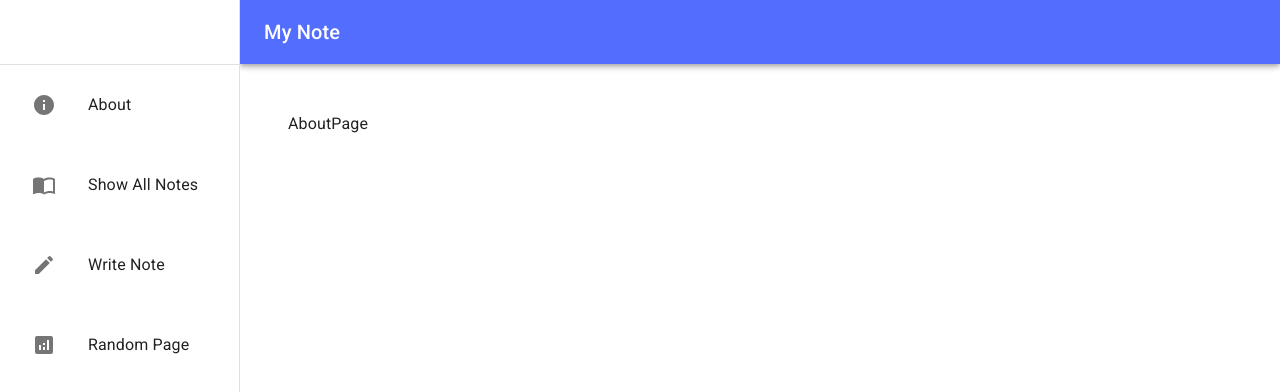
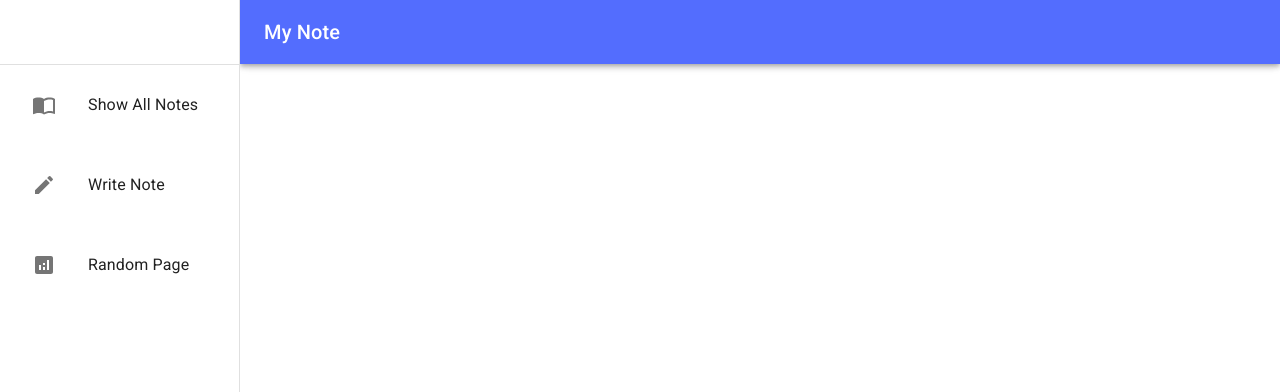
Before and after one commit to KimJaehyunPro/NoteAppFrontend, a React (Create React App) app: page / in a window 1280 px wide. Shown: the top 392 px of the page. Built offline with nearby package versions, Linux system fonts and the light colour scheme.

Commit message:
NOTEAPP-10: About page deleted

```diff
--- a/src/Components/App/MainApp.jsx
+++ b/src/Components/App/MainApp.jsx
@@ -2,7 +2,6 @@ import * as React from 'react';
 
 import { createBrowserRouter, RouterProvider } from 'react-router-dom';
 import Layout from './Layout';
-import AboutPage from '../../Pages/About/AboutPage';
 import CreateNotePage from '../../Pages/CreateNote/CreateNotePage';
 import ReadNoteListPage from '../../Pages/ReadNoteList/ReadNoteListPage';
 import ReadNotePage from '../../Pages/ReadNote/ReadNotePage';
@@ -16,10 +15,6 @@ export default function MainApp(props) {
       path: "/",
       element: <Layout />,
       children: [
-        {
-          path: "/",
-          element: <AboutPage />
-        },
         {
           path: "/note",
           element: <ReadNoteListPage />
--- a/src/Components/App/MainDrawerChoice.jsx
+++ b/src/Components/App/MainDrawerChoice.jsx
@@ -8,7 +8,6 @@ import Toolbar from '@mui/material/Toolbar';
 import ImportContactsIcon from '@mui/icons-material/ImportContacts';
 import CreateIcon from '@mui/icons-material/Create';
 import AnalyticsIcon from '@mui/icons-material/Analytics';
-import InfoIcon from '@mui/icons-material/Info';
 import ListItemIcon from '@mui/material/ListItemIcon';
 
 import * as React from 'react';
@@ -24,17 +23,6 @@ export default function MainDrawerChoice(props) {
         <div>
             <Toolbar />
             <Divider />
-            <List>
-                <ListItem key="About">
-                    <ListItemButton href="/">
-                        <ListItemIcon>
-                            <InfoIcon />
-                        </ListItemIcon>
-
-                        <ListItemText primary="About" />
-                    </ListItemButton>
-                </ListItem>
-            </List>
 
             <List>
                 <ListItem key="ShowAllNotes">
--- a/src/Pages/About/AboutPage.jsx
+++ /dev/null
@@ -1,7 +0,0 @@
-export default function AboutPage(props) {
-    return(
-        <div>
-            AboutPage
-        </div>
-    )
-}
```
